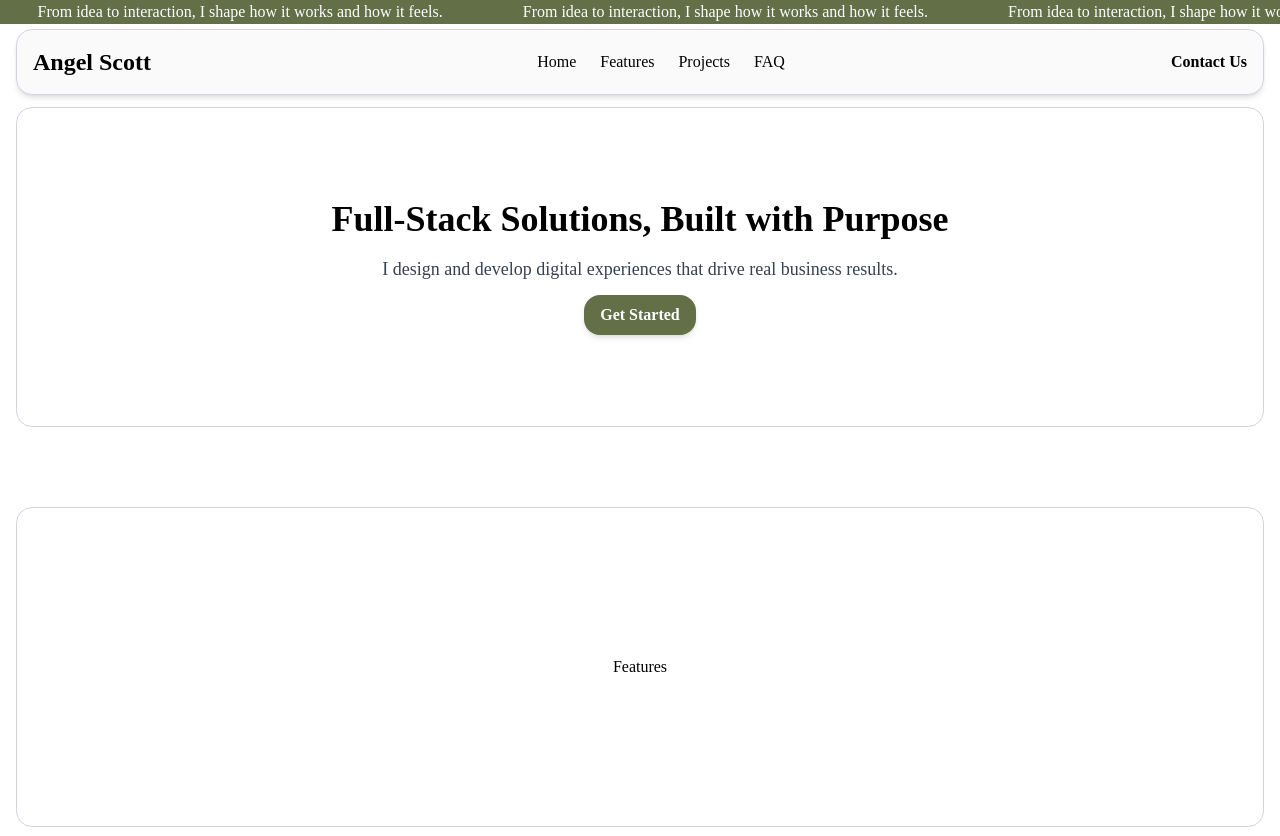
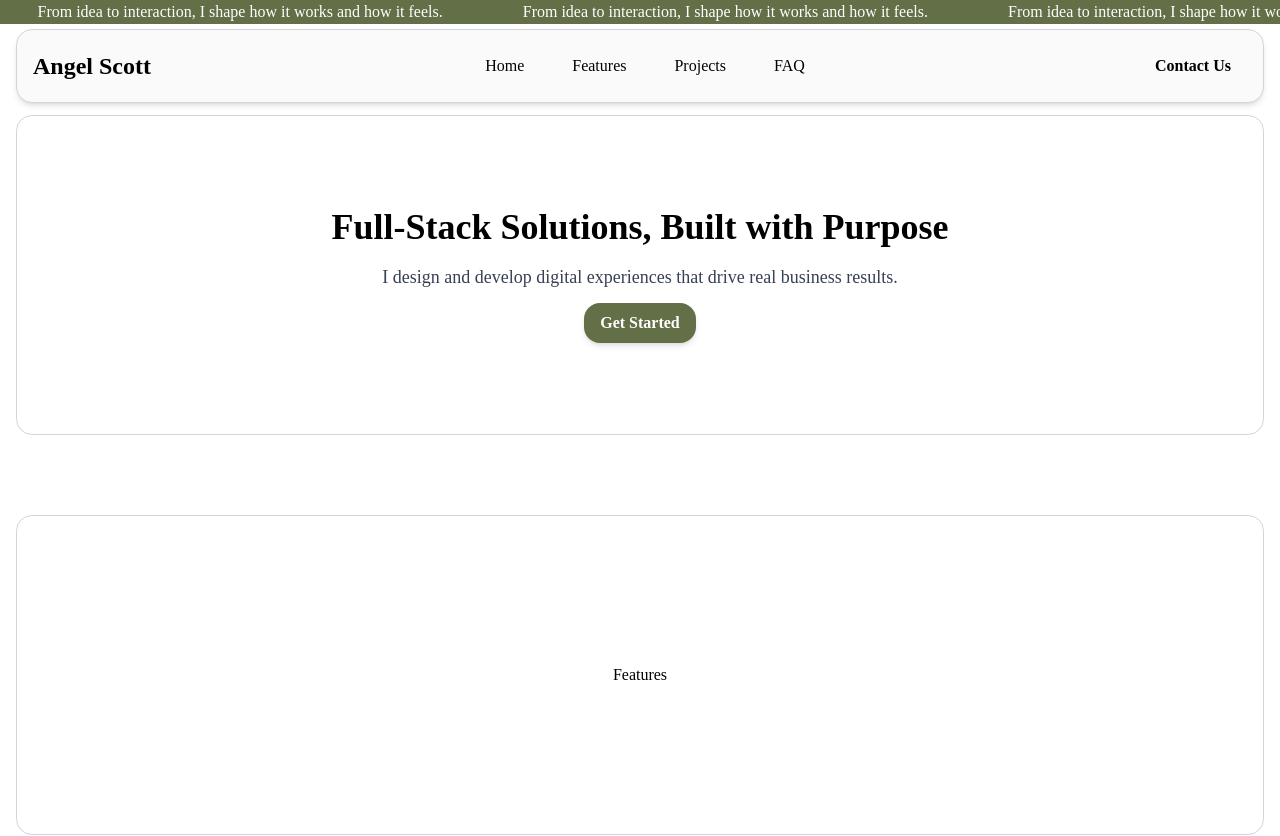
Before and after one commit to scottii333/portfolio-react, a React (Vite) app in the folder frontend/: page / in a window 1280 px wide. Shown: the top 836 px of the page. Built offline with nearby package versions, Linux system fonts and the light colour scheme; a web font is replaced by a local one.

Commit message:
feat: add hover

```diff
--- a/frontend/src/components/MainNav.jsx
+++ b/frontend/src/components/MainNav.jsx
@@ -24,23 +24,30 @@ export const MainNav = () => {
 
         {/* Center: Navigation links (desktop only) */}
         <ul className="hidden md:flex gap-6 font-medium text-black">
-          <li>
+          <li
+            className="hover:bg-green-900 hover:text-white px-3 py-2 rounded-2xl transition-colors duration-300
+          cursor-pointer
+        "
+          >
             <Link to="/">Home</Link>
           </li>
-          <li>
+          <li className="hover:bg-green-900 hover:text-white px-3 py-2 rounded-2xl transition-colors duration-300 cursor-pointer">
             <Link to="/">Features</Link>
           </li>
-          <li>
+          <li className="hover:bg-green-900 hover:text-white px-3 py-2 rounded-2xl transition-colors duration-300 cursor-pointer">
             <Link to="/">Projects</Link>
           </li>
-          <li>
+          <li className="hover:bg-green-900 hover:text-white px-3 py-2 rounded-2xl transition-colors duration-300 cursor-pointer">
             <Link to="/">FAQ</Link>
           </li>
         </ul>
 
         {/* Contact button (desktop only) */}
         <div className="hidden md:block">
-          <Link to="/" className="font-semibold text-black">
+          <Link
+            to="/"
+            className="font-semibold text-black hover:bg-green-900 hover:text-white px-4 py-2 rounded-2xl transition-colors duration-300"
+          >
             Contact Us
           </Link>
         </div>
```
